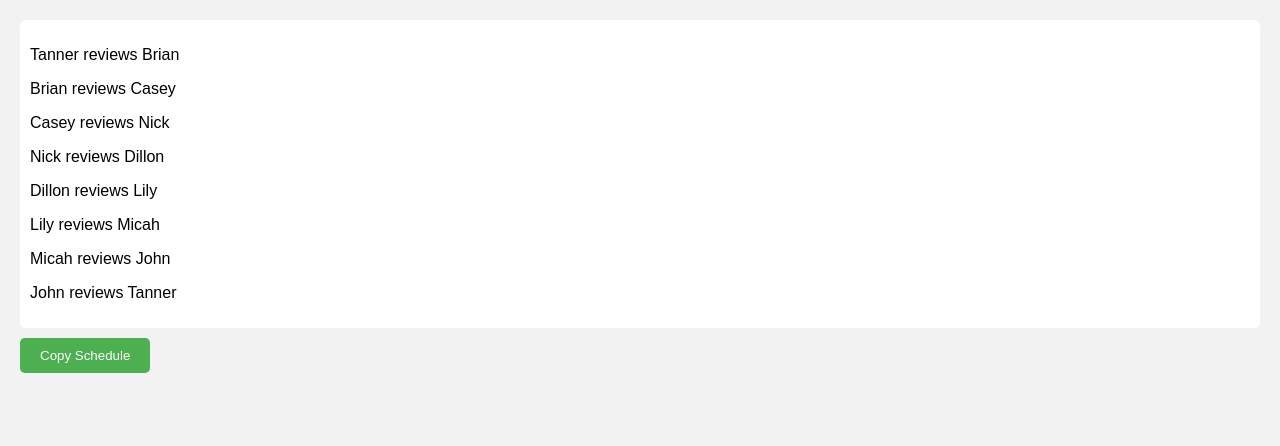
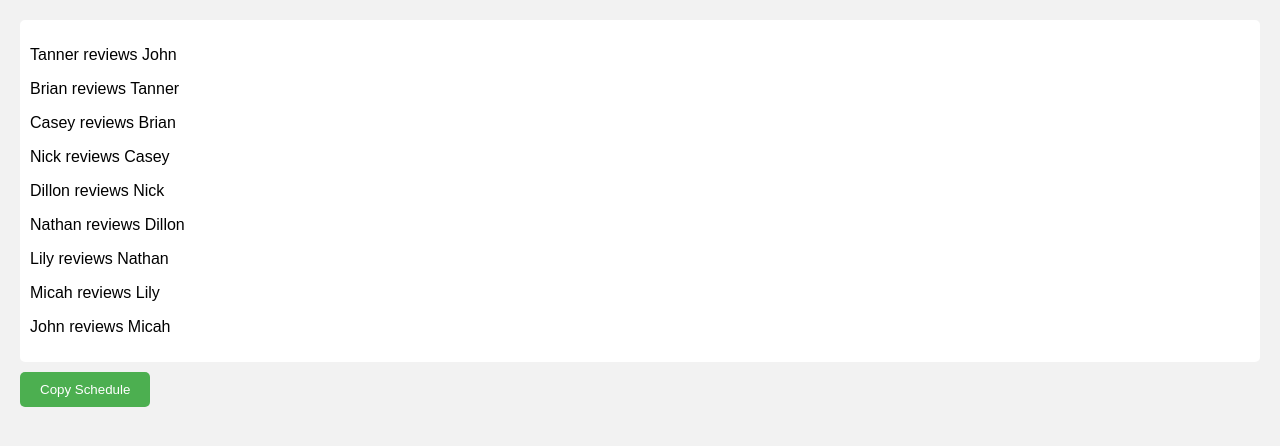
Before and after one commit to caseysugden/code-review-schedule, a plain HTML site: page index.html in a window 1280 px wide. Drawn offline with Linux system fonts and the light colour scheme.

Commit message:
Added Nathan to list of devs

```diff
--- a/index.html
+++ b/index.html
@@ -40,6 +40,7 @@
         "Casey",
         "Nick",
         "Dillon",
+        "Nathan",
         "Lily",
         "Micah",
         "John",
```
